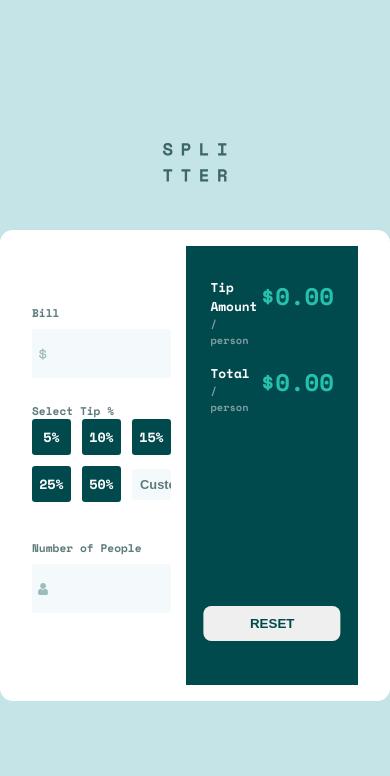
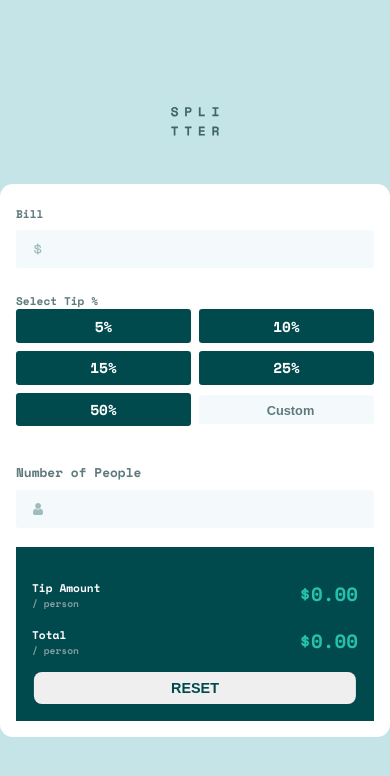
Before and after one commit to Isaacayomi/tip-calculator, a React (Vite) app: page / in a window 390 px wide. Shown: the top 776 px of the page. Built offline with nearby package versions, Linux system fonts and the light colour scheme.

Commit message:
styling fixed

```diff
--- a/src/index.css
+++ b/src/index.css
@@ -249,4 +249,83 @@ button.reset-btn:hover {
 }
 
 @media screen and (max-width: 500px) {
+  .main {
+    width: 100%;
+  }
+
+  .sidebar {
+    width: 100%;
+    height: auto;
+    padding-block: 2.5rem;
+  }
+
+  .container {
+    flex-direction: column;
+    width: 100%;
+    padding-inline: 1rem;
+  }
+
+  .logo img {
+    max-width: 3rem;
+  }
+
+  .bill-input,
+  .input-people {
+    width: 100%;
+    font-size: 1.2rem;
+    padding-block: 0.5rem;
+  }
+
+  .buttons {
+    gap: 0.5rem;
+    width: 100%;
+  }
+
+  .buttons > * {
+    flex: 1 0 45%;
+  }
+
+  .tip-button {
+    width: 100%;
+    font-size: 0.9rem;
+    padding-block: 0.4rem;
+  }
+
+  .custom-input {
+    width: 100%;
+    font-size: 0.9rem;
+    padding-block: 0.4rem;
+  }
+
+  .no-of-people p {
+    font-size: 0.8rem;
+  }
+
+  .total-container {
+    padding-block: 1.5rem;
+    padding-inline: 1rem;
+  }
+
+  .total-container:nth-child(1) {
+    margin-top: -2rem;
+    padding-bottom: 2.5rem;
+  }
+
+  .total-heading span:nth-child(1) {
+    font-size: 0.7rem;
+  }
+
+  .total-heading span:nth-child(2) {
+    font-size: 0.6rem;
+  }
+
+  .total-balance {
+    font-size: 1.2rem;
+  }
+
+  .reset-btn {
+    width: 90%;
+    font-size: 0.9rem;
+    padding-block: 0.5rem;
+  }
 }
```
